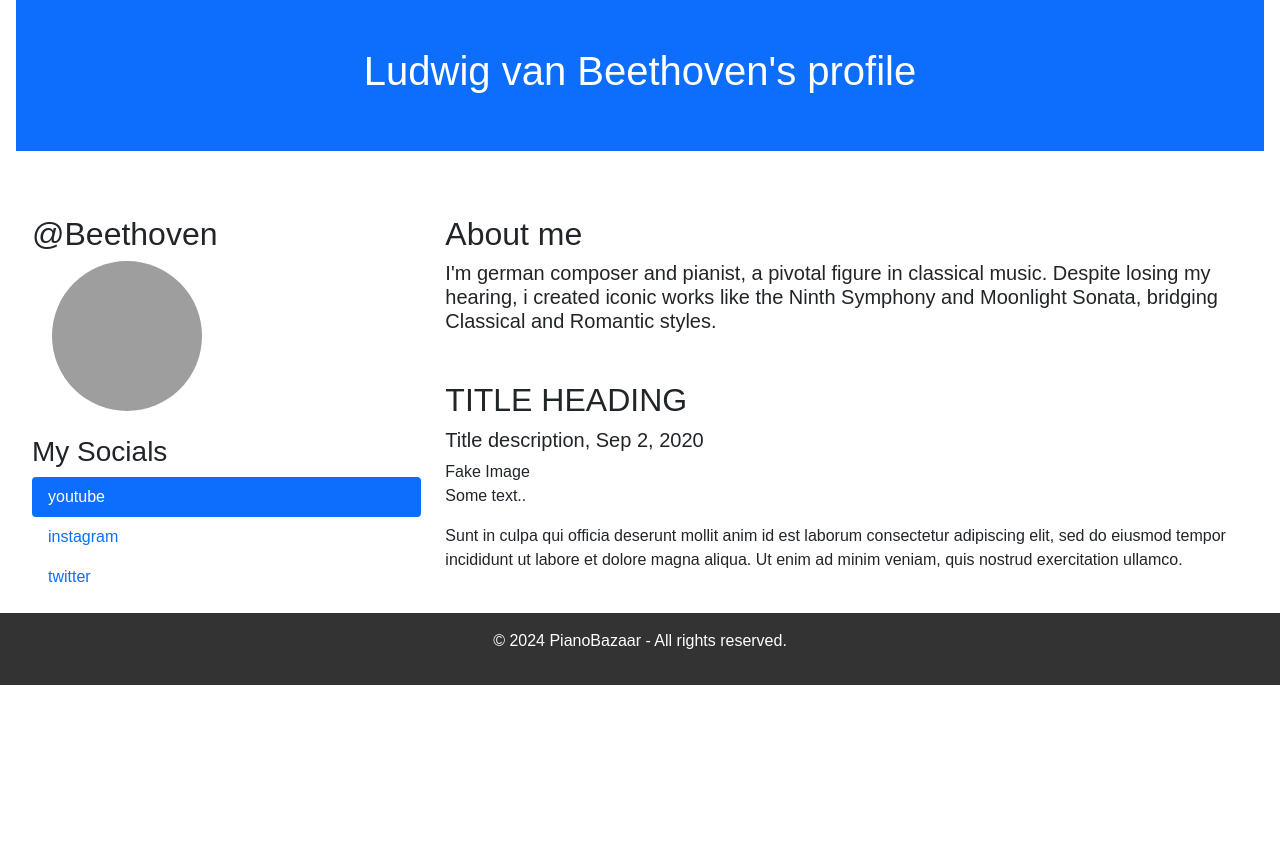
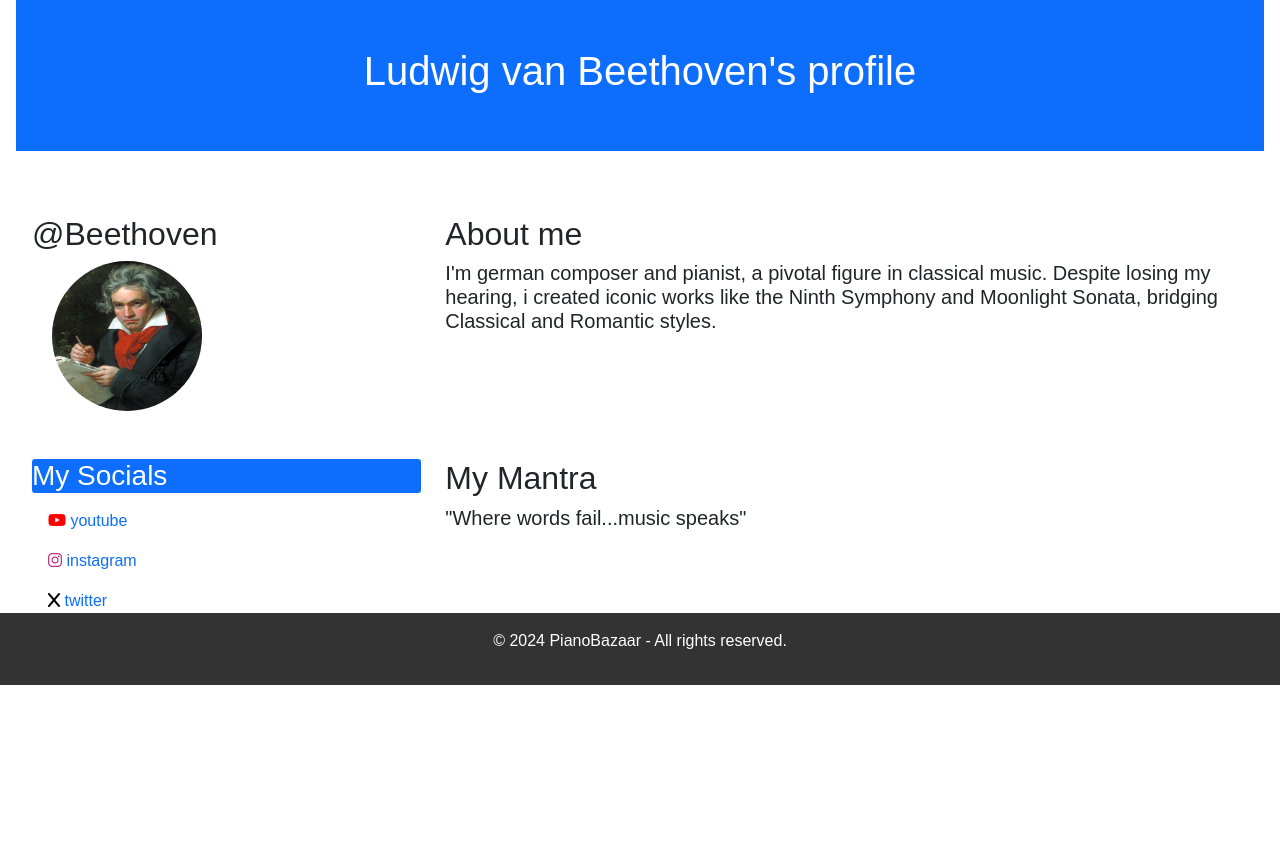
Before and after one commit to Devilasa/PianoBazaar-project, a Django app: page /sheetmusic/arranger/505/ in a window 1280 px wide. Shown: the part 115-976 px from the top of the page. Run offline with Django 5.2, Linux system fonts and the light colour scheme; data comes from the database, SQL or seed files in the repository; some libraries are stand-ins or nearby versions; grey boxes are pictures that could not be loaded.

Commit message:
profile layout update

```diff
--- a/PianoBazaar/sheetmusic/templates/sheetmusic/arranger_detail.html
+++ b/PianoBazaar/sheetmusic/templates/sheetmusic/arranger_detail.html
@@ -1,40 +1,58 @@
 {% extends 'base.html' %}
+
+{% block extra-css %}
+    <!-- Font Awesome Kit CSS-->
+    <link href="https://cdnjs.cloudflare.com/ajax/libs/font-awesome/6.4.2/css/all.min.css" rel="stylesheet">
+{% endblock %}
 
 {% block content %}
 
     <div class="p-5 bg-primary text-white text-center">
       <h1>{{ object.user.first_name }} {{ object.user.last_name }}'s profile</h1>
     </div>
+
     <div class="container-fluid mt-5">
         <div class="row">
-        <div class="col-sm-4">
+            <div class="col-md-4">
               <h2>@{{ profile.user.username }}</h2>
-            <img src="/media/media/profiles/profile_imgs/Cat fofo aesthetic.jpg" class="rounded-circle" alt="profile image" width="150" height="150" style="margin-left: 20px;">
-          <h3 class="mt-4">My Socials</h3>
+                <img src="{{object.profile_image.url}}" class="rounded-circle" alt="profile image" width="150" height="150" style="margin-left: 20px;">
+            </div>
+
+            <div class="col-md-8">
+              <h2>About me</h2>
+              <h5>{{ object.bio }}</h5>
+                <hr class="d-sm-none">
+            </div>
+        </div>
+        <hr class="d-sm-none">
+
+        <div class="row">
+            <div class="col-md-4">
+                <h3 class="mt-5 bg-primary rounded-1 text-white">My Socials</h3>
               <ul class="nav nav-pills flex-column">
                 <li class="nav-item">
-              <a class="nav-link active" href="#">youtube</a>
+                  <a class="nav-link" href="https://www.youtube.com/@DLMusicPiano/" target="_blank" rel="noopener noreferrer">
+                      <i class="fab fa-youtube" style="color: #FF0000"></i> youtube
+                  </a>
                 </li>
                 <li class="nav-item">
-              <a class="nav-link" href="#">instagram</a>
+                  <a class="nav-link" href="https://www.instagram.com/yomii_piano/" target="_blank" rel="noopener noreferrer">
+                      <i class="fab fa-instagram" style="color: #C13584"></i> instagram
+                  </a>
                 </li>
                 <li class="nav-item">
-              <a class="nav-link" href="#">twitter</a>
+                  <a class="nav-link" href="#">
+                      <i class="fab fa-x x-icon" style="color: #000000;"></i> twitter
+                  </a>
                 </li>
               </ul>
-          <hr class="d-sm-none">
             </div>
-        <div class="col-sm-8">
-          <h2>About me</h2>
-          <h5>{{ object.bio }}</h5>
 
-
-          <h2 class="mt-5">TITLE HEADING</h2>
-          <h5>Title description, Sep 2, 2020</h5>
-          <div class="fakeimg">Fake Image</div>
-          <p>Some text..</p>
-          <p>Sunt in culpa qui officia deserunt mollit anim id est laborum consectetur adipiscing elit, sed do eiusmod tempor incididunt ut labore et dolore magna aliqua. Ut enim ad minim veniam, quis nostrud exercitation ullamco.</p>
+            <div class="col-md-8">
+              <h2 class="mt-5">My Mantra</h2>
+                <h5>"{{ object.mantra }}"</h5>
             </div>
         </div>
     </div>
+
 {% endblock %}
--- a/PianoBazaar/static/css/style.css
+++ b/PianoBazaar/static/css/style.css
@@ -101,3 +101,11 @@ footer.visible {
         /* Per centrare i link verticalmente */
         align-items: center;
 }
+
+.nav-item .nav-link .fab:hover {
+    animation: fa-beat 0.5s infinite;
+}
+
+.nav-item .nav-link:hover .fab {
+    animation: fa-beat 0.5s infinite;
+}
--- a/PianoBazaar/templates/base.html
+++ b/PianoBazaar/templates/base.html
@@ -11,6 +11,10 @@
         <link href="https://cdn.jsdelivr.net/npm/bootstrap@5.1.3/dist/css/bootstrap.min.css" rel="stylesheet">
         <!-- Bootstrap 5 JS Bundle -->
         <script src="https://cdn.jsdelivr.net/npm/bootstrap@5.1.3/dist/js/bootstrap.bundle.min.js"></script>
+
+        {% block extra-css %}{% endblock %}
+        {% block extra-js %}{% endblock %}
+
         {% load static %}
         <link rel="stylesheet" href="{% static 'css/style.css' %}">
         {% load crispy_forms_tags %}
```
Lines whose indentation alone changed are shown as unchanged.
